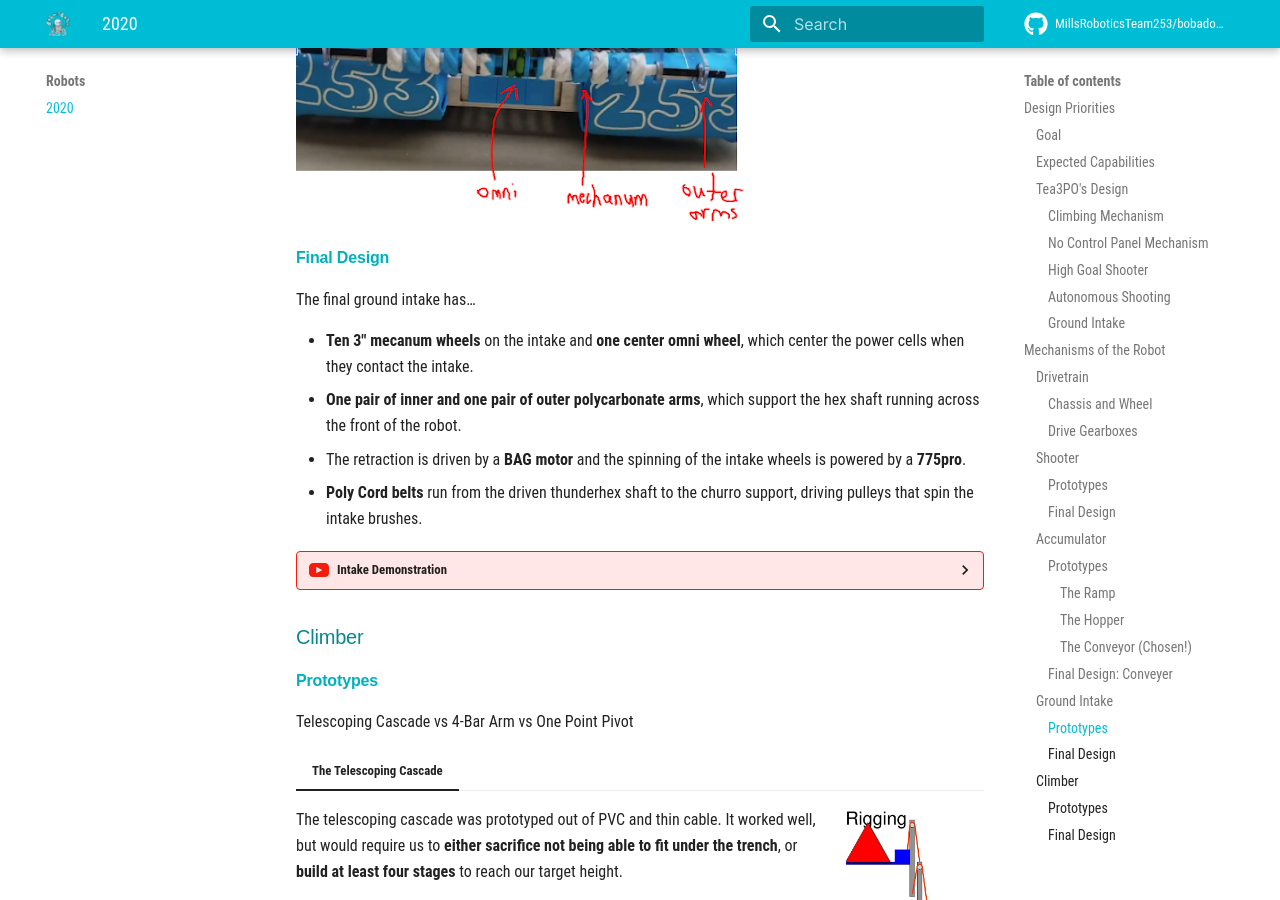
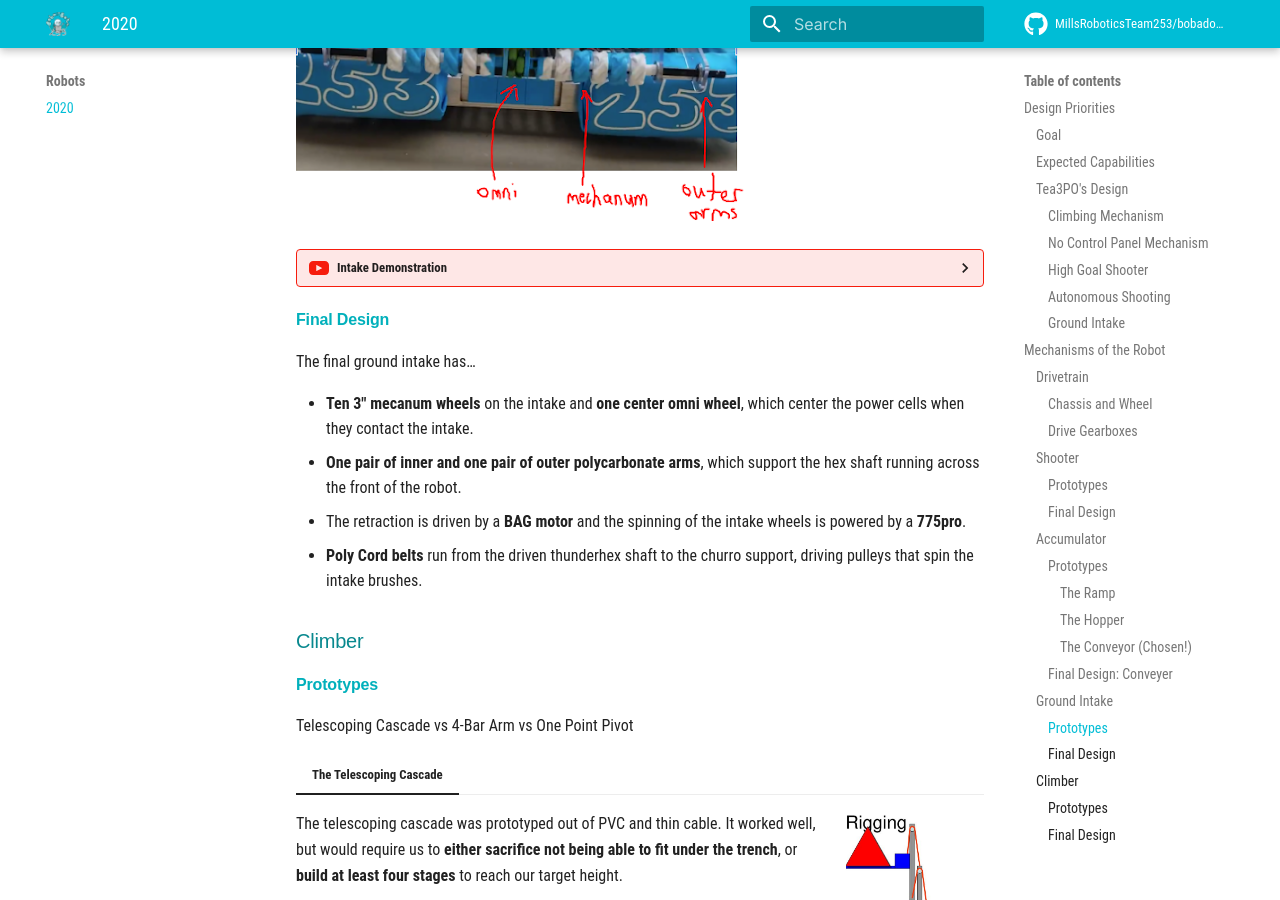
Before and after one commit to bobabots253/bobadocs, an MkDocs documentation site: the page built from docs/robots/2020.md, in a window 1280 px wide and 900 px high, scrolled down 7071 px. Built offline with MkDocs 1.6.1 and Material for MkDocs 9.7.7, drawn with Linux system fonts in a browser that asks for light colours; comment, search, counter and statistics services are not loaded.

```diff
--- a/docs/robots/2020.md
+++ b/docs/robots/2020.md
@@ -170,6 +170,9 @@ We added **driven brushes** to the churro support of our intake to help guide th
 
 ![Inner Intake Arms](../assets/images/robots/2020/intake_front.png)
 
+??? video "Intake Demonstration"
+    <iframe src="https://www.youtube.com/embed/GpaP53u-8CA" allowfullscreen></iframe>
+
 #### Final Design
 
 The final ground intake has…
@@ -178,9 +181,6 @@ The final ground intake has…
 - **One pair of inner and one pair of outer polycarbonate arms**, which support the hex shaft running across the front of the robot.
 - The retraction is driven by a **BAG motor** and the spinning of the intake wheels is powered by a **775pro**.
 - **Poly Cord belts** run from the driven thunderhex shaft to the churro support, driving pulleys that spin the intake brushes.
-
-??? video "Intake Demonstration"
-    <iframe src="https://www.youtube.com/embed/GpaP53u-8CA" allowfullscreen></iframe>
 
 ### Climber
 
```
